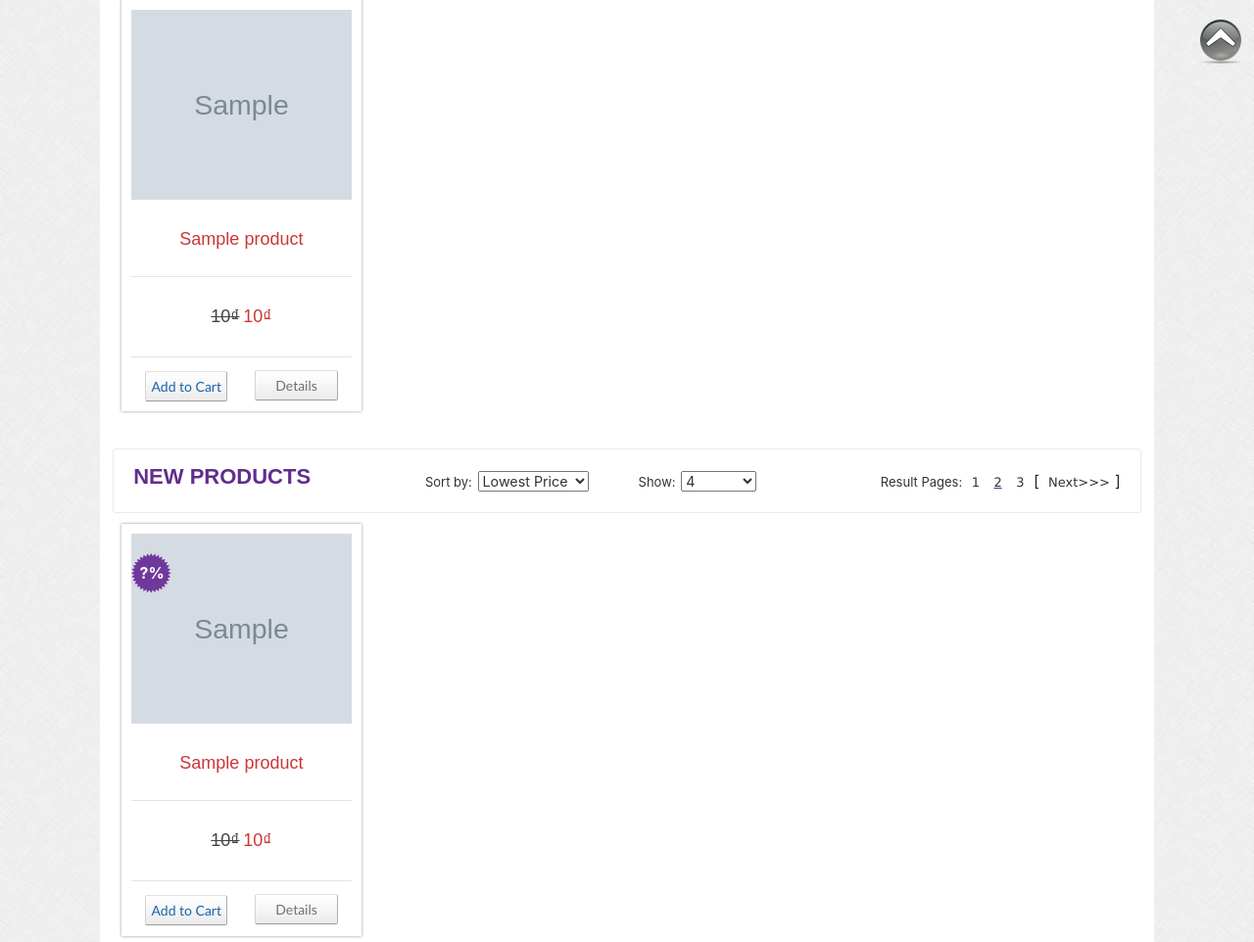
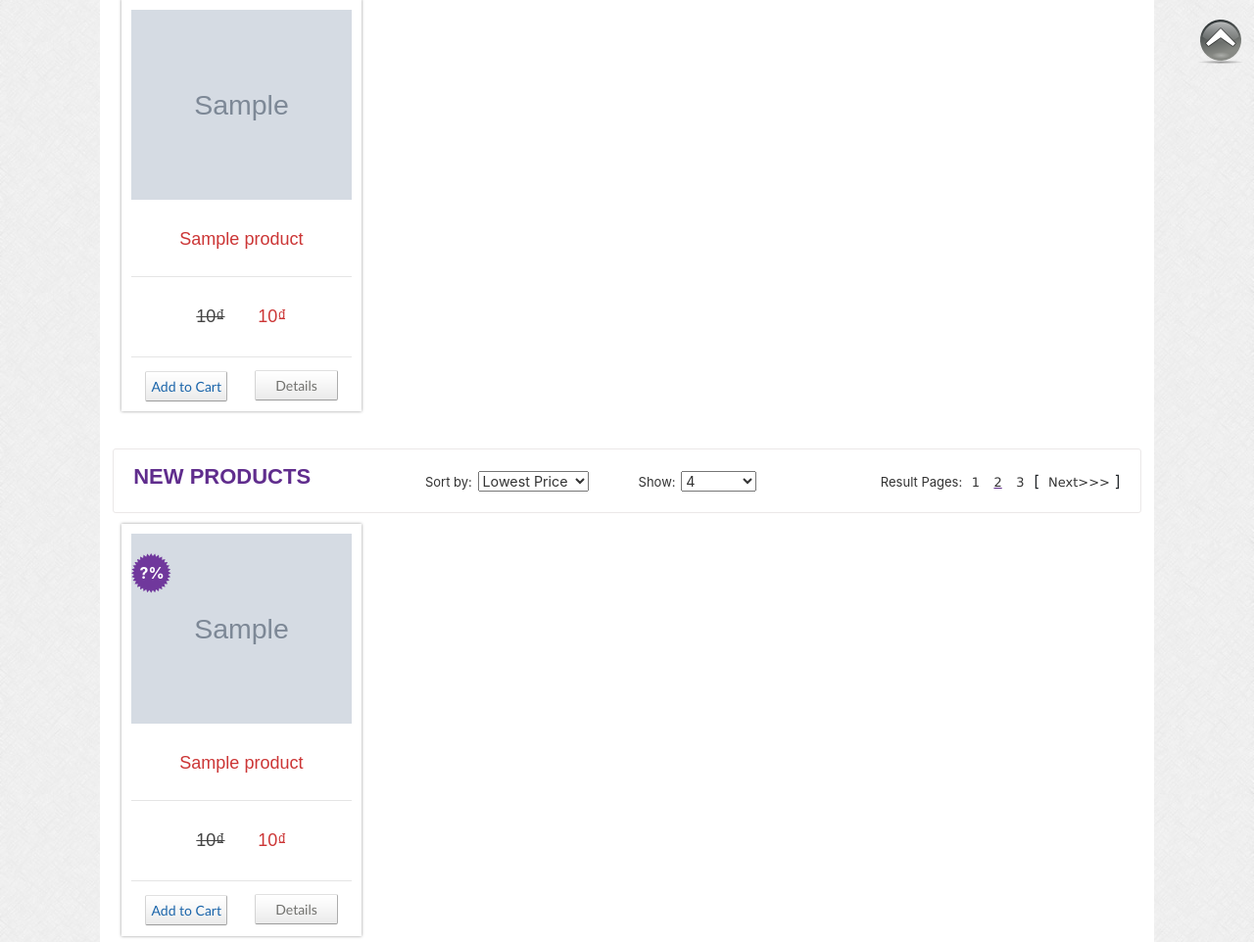
Before and after one commit to Joe-Khoa/django_shop_page, a Django app: page / in a window 1280 px wide. Shown: the part 725-1687 px from the top of the page at 98% size. Run offline with Django 3.2, Linux system fonts and the light colour scheme; tables that the repository leaves empty hold one stand-in row (values such as "Sample post"); grey boxes marked "Sample" are stand-in pictures; some libraries are stand-ins or nearby versions; some web fonts are replaced.

Commit message:
css_done_3

```diff
--- a/shoppage/static/css/style.css
+++ b/shoppage/static/css/style.css
@@ -783,6 +783,7 @@ ul.sub-menu.list-unstyled.sub-menu3 {
   display: table-cell;
 	margin-left: auto !important;
 	margin-right: auto !important;
+	/* clear: both !important; */
 }
 
 .discount{
@@ -805,10 +806,14 @@ ul.sub-menu.list-unstyled.sub-menu3 {
 	font-family: 'Monda', sans-serif;
 	color:#444;
 	text-decoration:line-through;
-	margin-left:auto;
+	/* margin-left:auto;
 	margin-right: auto;
 	padding-left: 0;
-	padding-right: 0;
+	padding-right: 0; */
+	/* clear: both !important; */
+	/* width: 100% !important; */
+
+
 }
 .strike{
 	clear: both !important;
@@ -818,11 +823,11 @@ ul.sub-menu.list-unstyled.sub-menu3 {
 	font-size:18px;
 	font-family: 'Monda', sans-serif;
 	color: #CC3636;
-	margin-left:auto;
+	/* margin-left:auto;
 	margin-right: auto;
 	padding-left: 0;
-	padding-right: 0;
-	text-align: center !important;
+	padding-right: 0; */
+	/* text-align: center !important; */
 	/* clear: both !important; */
 	width: 100% !important;
 
--- a/shoppage/templates/basic_app/index.html
+++ b/shoppage/templates/basic_app/index.html
@@ -124,8 +124,8 @@
                   <div class="row div_price_container">
                      <p class="col-12 row price align-items-center">
                            {% if prod.promotion_price %}
-                              <span class="strike ">{{prod.price|floatformat:0 | intcomma }}₫</span>
-                               <span class="price_child ">{{prod.promotion_price|floatformat:0 | intcomma }}₫</span>
+                              <span class="strike col-12">{{prod.price|floatformat:0 | intcomma }}₫</span>
+                               <span class="price_child col-12 ">{{prod.promotion_price|floatformat:0 | intcomma }}₫</span>
                             {% else %}
                                 <span class="price_child col-12">{{prod.price|floatformat:0 | intcomma }}₫</span>
                             {% endif %}
@@ -209,8 +209,8 @@
                      <div class="row div_price_container">
                         <p class="col-12 row price align-items-center">
                               {% if prod.promotion_price %}
-                                 <span class="strike ">{{prod.price|floatformat:0 | intcomma }}₫</span>
-                                  <span class="price_child ">{{prod.promotion_price|floatformat:0 | intcomma }}₫</span>
+                                 <span class="strike col-12">{{prod.price|floatformat:0 | intcomma }}₫</span>
+                                  <span class="price_child col-12">{{prod.promotion_price|floatformat:0 | intcomma }}₫</span>
                                {% else %}
                                    <span class="price_child col-12">{{prod.price|floatformat:0 | intcomma }}₫</span>
                                {% endif %}
```
